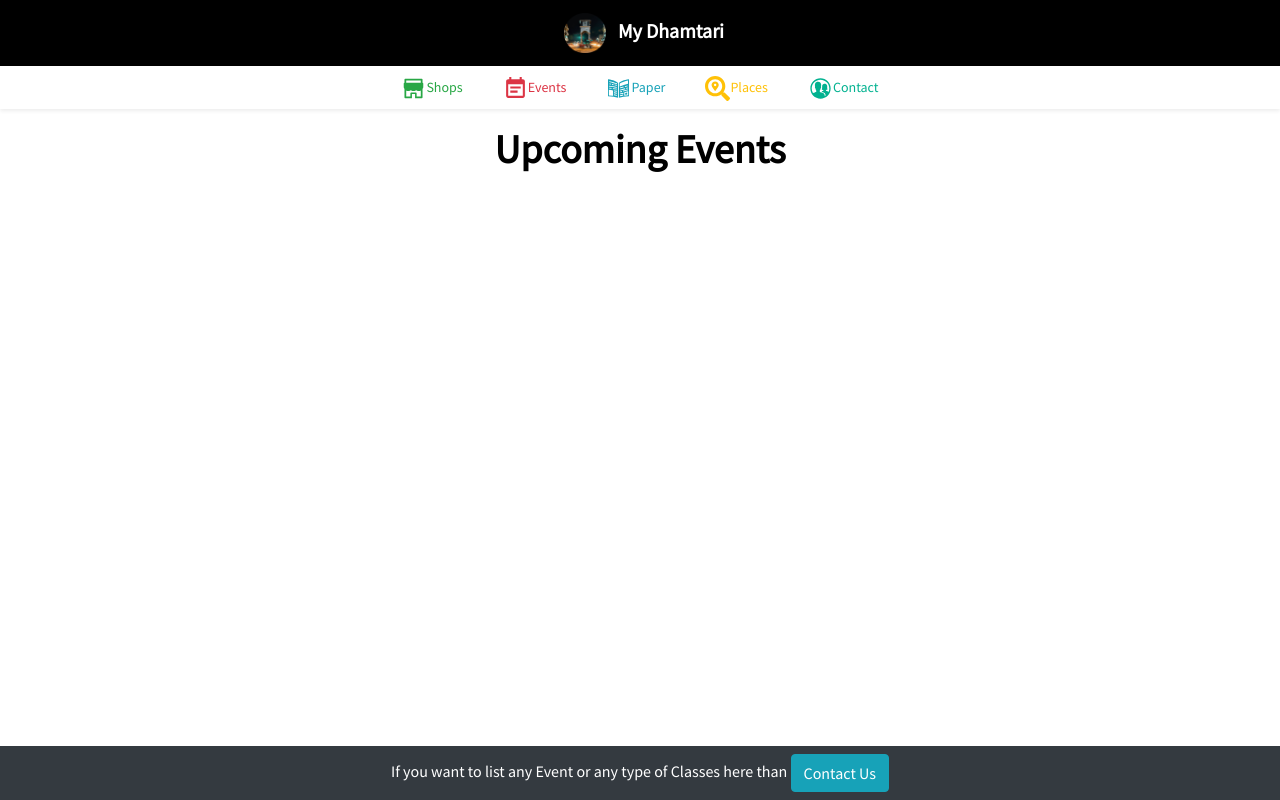
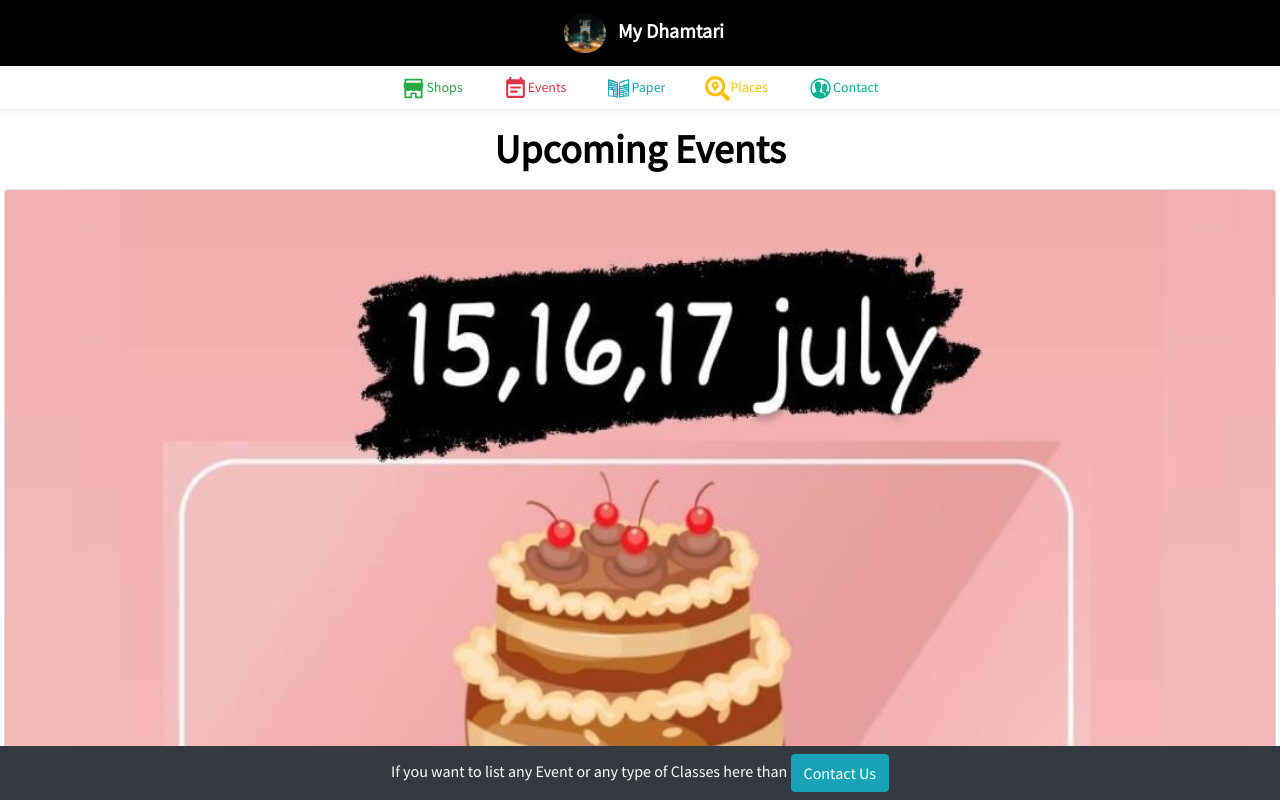
Before and after one commit to manav-kothari/My-Dhamtari, a React (Create React App) app: page /events in a window 1280 px wide. Built offline with nearby package versions, Linux system fonts and the light colour scheme.

Commit message:
added event

```diff
--- a/src/screens/ContactScreen/AccountScreen.js
+++ b/src/screens/ContactScreen/AccountScreen.js
@@ -33,7 +33,8 @@ const AccountScreen = () => {
       <Navbar
         bg="dark"
         variant="dark"
-        className="footer text-center text-white"
+        className="text-center text-white"
+        fixed="bottom"
       >
         <span className=" mx-auto">
           If you want to list contact information of anyone who provides
--- a/src/screens/ContactScreen/ContactScreen.js
+++ b/src/screens/ContactScreen/ContactScreen.js
@@ -72,7 +72,7 @@ const ContactScreen = () => {
           link="/contact/flower"
         />
         <ContactCardComponent
-          title="Wedding related services"
+          title="Wedding Requisites"
           Img={wedding}
           link="/contact/wedding"
         />
--- a/src/screens/EventsScreen.js
+++ b/src/screens/EventsScreen.js
@@ -1,6 +1,7 @@
 import React from "react";
-import { Button, Navbar } from "react-bootstrap";
+import { Button, Navbar, Card } from "react-bootstrap";
 import Header from "../components/Header";
+import Cake from "../images/event/cake.jpg";
 
 const EventsScreen = () => {
   return (
@@ -9,16 +10,28 @@ const EventsScreen = () => {
       <h1 className="text-center p-2 mt-2 heading" as="h1">
         Upcoming Events
       </h1>
-      <div className="aler alert-danger text-center blink_me p-3 my-5 text-capitalize h2 text-dark">
+      <Card className="my-2 mx-1 rounded">
+        <Card.Img
+          className="event-card-img-top embed-responsive-item"
+          variant="top"
+          src={Cake}
+        />
+        <Card.Title className="text-center mt-2">
+          <h4>
+            {" "}
+            <strong className="text-dark">Cake Workshop</strong>
+          </h4>
+        </Card.Title>
+      </Card>
+      {/* <div className="aler alert-danger text-center blink_me p-3 my-5 text-capitalize h2 text-dark">
         No events happening
         <br />
         due to COVID
-      </div>
+      </div> */}
       <Navbar
         bg="dark"
         variant="dark"
-        className="text-center text-white mx-auto"
-        fixed="bottom"
+        className="footer text-center text-white mx-auto"
       >
         <span className="mx-auto">
           If you want to list any Event or any type of Classes here than{" "}
--- a/src/style.css
+++ b/src/style.css
@@ -47,6 +47,10 @@ body {
   margin: 0 !important;
   padding: 0 !important;
   width: 100%;
+}
+.event-card-img-top {
+  width: 100%;
+  height: auto;
 }
 
 .blink_me {
```
Also changed, not shown: src/images/event/cake.jpg (added).
